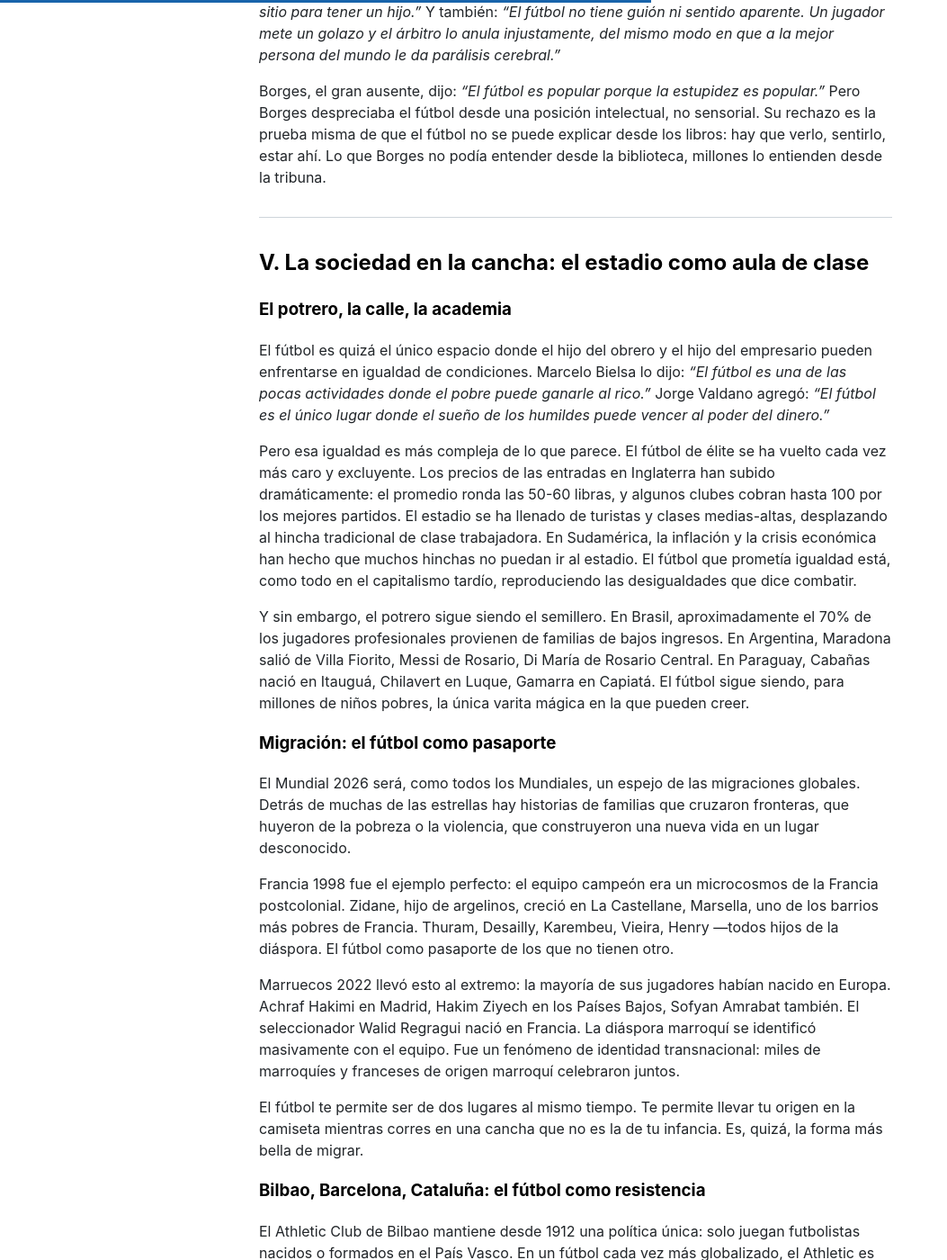
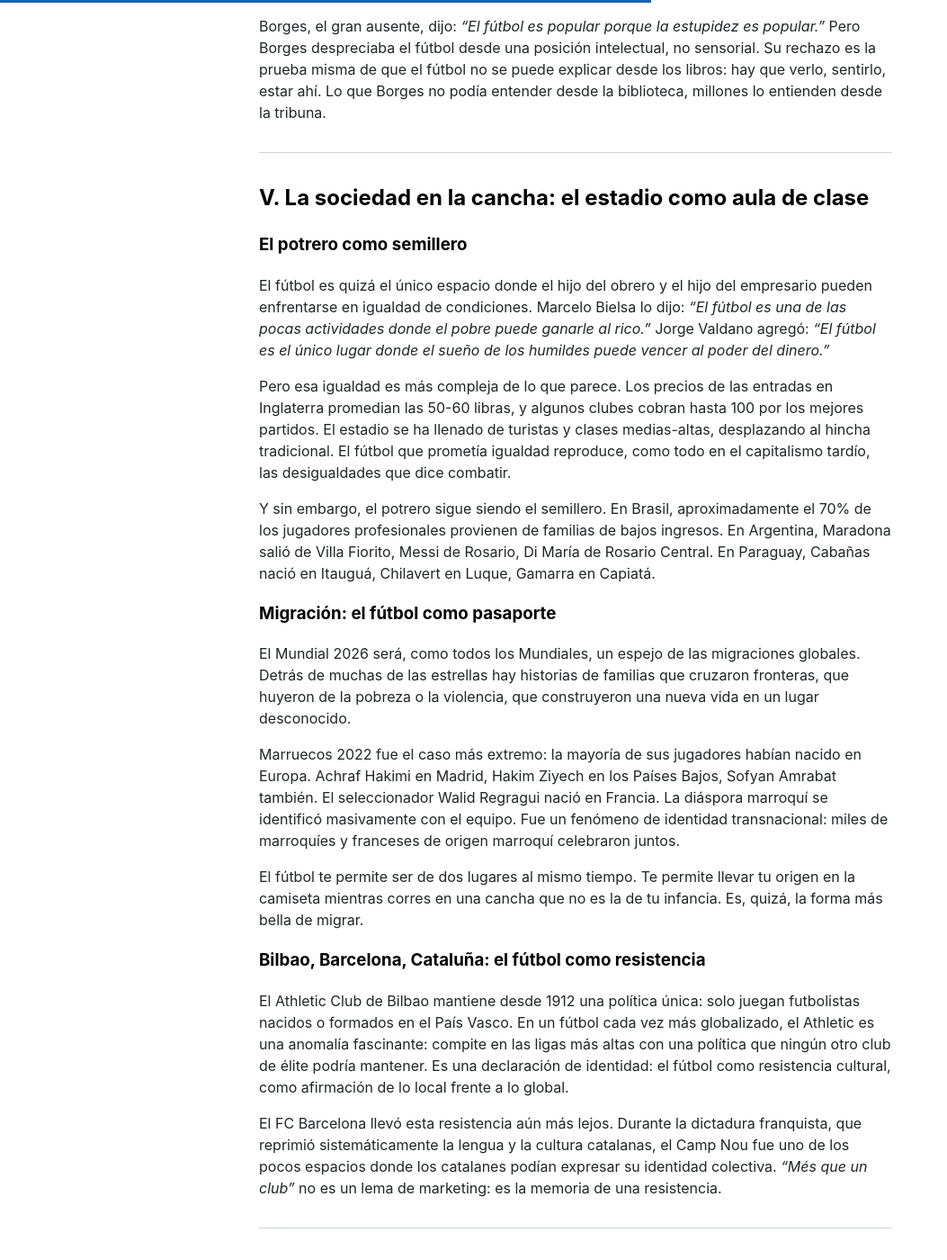
Before and after one commit to miravosqueinteresante/muchotexto.net, a Jekyll site: the page built from _posts/2026-06-10-que-es-realmente-el-futbol.md, in a window 1280 px wide and 1400 px high, scrolled down 8838 px. Shown: the whole window at 90% size, without its empty margins (0-1053 px from the left). Built offline with Jekyll 4.4.1, drawn with Linux system fonts in a browser that asks for light colours; nearby versions of some CDN libraries; comment, search, counter and statistics services are not loaded; some of the changed text lies outside the part shown.

Commit message:
✍️ Edición profesional: apertura más directa, elimino duplicados (Fontanarrosa, Francia 1998, varita mágica), heading coherente, prosa más ajustada

```diff
--- a/_posts/2026-06-10-que-es-realmente-el-futbol.md
+++ b/_posts/2026-06-10-que-es-realmente-el-futbol.md
@@ -6,7 +6,7 @@ categories: blog
 tags: fútbol filosofía historia cultura sociedad mundial-2026 paraguay galeano identidad
 ---
 
-La pregunta parece simple, casi ingenua. Cinco palabras que cualquier persona respondería sin dudar: once contra once, una pelota, dos arcos, noventa minutos. Y sin embargo, cuanto más se la piensa, menos se deja atrapar. Porque el fútbol no es un deporte. O no es solo un deporte. Es una religión sin catedral, una guerra sin fusiles, un idioma que no necesita traducción. Es, como dijo Eduardo Galeano, *"la única varita mágica en la que puede creer el niño pobre"*. Es, sobre todo, un espejo de todo lo que somos. Y cuando uno se para frente a ese espejo, lo que ve no siempre es cómodo.
+La pregunta parece simple, casi ingenua. Once contra once, una pelota, dos arcos, noventa minutos. Pero cuanto más se la piensa, menos se deja atrapar. Porque el fútbol no es un deporte: es una religión sin catedral, una guerra sin fusiles, un idioma que no necesita traducción. Es, como dijo Eduardo Galeano, *"la única varita mágica en la que puede creer el niño pobre"*. Sobre todo, es un espejo de todo lo que somos. Y cuando uno se para frente a ese espejo, lo que ve no siempre es cómodo.
 
 ---
 
@@ -18,7 +18,7 @@ Simon Critchley, filósofo de la New School de Nueva York, escribió en *What We
 
 Los 90 minutos de un partido no son 90 minutos. Son una vida entera comprimida en una hora y media. Se puede pasar de la euforia a la desesperación, del aburrimiento al éxtasis, de la esperanza a la derrota irrevocable. El tiempo no es homogéneo: hay momentos de aceleración vertiginosa —un contragolpe— y momentos de estancamiento perpetuo —los últimos minutos defendiendo un resultado. Como dice Critchley, en ciertos partidos dominados por el catenaccio, *"el tiempo se vuelve maleable, plástico, elástico"*.
 
-El tiempo de descuento es una invención que debería fascinar a los filósofos. No es un simple ajuste técnico: es una categoría ontológica. Son minutos que se añaden porque el tiempo no fue realmente tiempo: el tiempo perdido en celebraciones, lesiones, cambios, se recupera al final. Pero ese tiempo recuperado no es el mismo tiempo que se perdió. Es un tiempo cargado de significado, de urgencia, de finalidad. Antes del Mundial de Qatar 2022, Pierluigi Collina, presidente del Comité de Árbitros de la FIFA, anunció que los árbitros añadirían con precisión el tiempo perdido en celebraciones de goles, sustituciones y asistencias médicas. En el partido Inglaterra-Irán de ese Mundial hubo 28 minutos de descuento total, repartidos entre ambos tiempos. La reacción del público fue de asombro: ¿cómo pueden ser casi media hora? Porque el tiempo perdido es también tiempo, y debe ser restituido.
+El tiempo de descuento es una invención que debería fascinar a los filósofos. No es un simple ajuste técnico: es una categoría ontológica. Son minutos que se añaden porque el tiempo no fue realmente tiempo. Las celebraciones, lesiones, cambios — todo eso se recupera al final. Pero ese tiempo recuperado no es el mismo que se perdió. Es un tiempo cargado de significado, de urgencia, de finalidad. Antes de Qatar 2022, Pierluigi Collina anunció que los árbitros añadirían con precisión el tiempo perdido en goles, sustituciones y asistencias médicas. En el partido Inglaterra-Irán hubo 28 minutos de descuento. La reacción del público fue de asombro: ¿cómo pueden ser casi media hora? Porque el tiempo perdido es también tiempo, y debe ser restituido.
 
 Heidegger definió la existencia humana como "ser-para-la-muerte": somos el único ser que sabe que va a morir, y es esa conciencia la que nos permite vivir auténticamente. Cada partido de fútbol es un pequeño ensayo de la muerte. Tiene un final inevitable, y sabemos cuándo llegará. El tiempo corre, el reloj avanza, y no hay prórroga posible para la vida. El hincha sabe que el partido terminará, que su equipo perderá la ventaja tarde o temprano, que el ciclo de campeonatos se cierra. Pero esa conciencia de la finitud es lo que da intensidad a cada minuto.
 
@@ -162,21 +162,19 @@ Borges, el gran ausente, dijo: *"El fútbol es popular porque la estupidez es po
 
 ## V. La sociedad en la cancha: el estadio como aula de clase
 
-### El potrero, la calle, la academia
+### El potrero como semillero
 
 El fútbol es quizá el único espacio donde el hijo del obrero y el hijo del empresario pueden enfrentarse en igualdad de condiciones. Marcelo Bielsa lo dijo: *"El fútbol es una de las pocas actividades donde el pobre puede ganarle al rico."* Jorge Valdano agregó: *"El fútbol es el único lugar donde el sueño de los humildes puede vencer al poder del dinero."*
 
-Pero esa igualdad es más compleja de lo que parece. El fútbol de élite se ha vuelto cada vez más caro y excluyente. Los precios de las entradas en Inglaterra han subido dramáticamente: el promedio ronda las 50-60 libras, y algunos clubes cobran hasta 100 por los mejores partidos. El estadio se ha llenado de turistas y clases medias-altas, desplazando al hincha tradicional de clase trabajadora. En Sudamérica, la inflación y la crisis económica han hecho que muchos hinchas no puedan ir al estadio. El fútbol que prometía igualdad está, como todo en el capitalismo tardío, reproduciendo las desigualdades que dice combatir.
+Pero esa igualdad es más compleja de lo que parece. Los precios de las entradas en Inglaterra promedian las 50-60 libras, y algunos clubes cobran hasta 100 por los mejores partidos. El estadio se ha llenado de turistas y clases medias-altas, desplazando al hincha tradicional. El fútbol que prometía igualdad reproduce, como todo en el capitalismo tardío, las desigualdades que dice combatir.
 
-Y sin embargo, el potrero sigue siendo el semillero. En Brasil, aproximadamente el 70% de los jugadores profesionales provienen de familias de bajos ingresos. En Argentina, Maradona salió de Villa Fiorito, Messi de Rosario, Di María de Rosario Central. En Paraguay, Cabañas nació en Itauguá, Chilavert en Luque, Gamarra en Capiatá. El fútbol sigue siendo, para millones de niños pobres, la única varita mágica en la que pueden creer.
+Y sin embargo, el potrero sigue siendo el semillero. En Brasil, aproximadamente el 70% de los jugadores profesionales provienen de familias de bajos ingresos. En Argentina, Maradona salió de Villa Fiorito, Messi de Rosario, Di María de Rosario Central. En Paraguay, Cabañas nació en Itauguá, Chilavert en Luque, Gamarra en Capiatá.
 
 ### Migración: el fútbol como pasaporte
 
 El Mundial 2026 será, como todos los Mundiales, un espejo de las migraciones globales. Detrás de muchas de las estrellas hay historias de familias que cruzaron fronteras, que huyeron de la pobreza o la violencia, que construyeron una nueva vida en un lugar desconocido.
 
-Francia 1998 fue el ejemplo perfecto: el equipo campeón era un microcosmos de la Francia postcolonial. Zidane, hijo de argelinos, creció en La Castellane, Marsella, uno de los barrios más pobres de Francia. Thuram, Desailly, Karembeu, Vieira, Henry —todos hijos de la diáspora. El fútbol como pasaporte de los que no tienen otro.
-
-Marruecos 2022 llevó esto al extremo: la mayoría de sus jugadores habían nacido en Europa. Achraf Hakimi en Madrid, Hakim Ziyech en los Países Bajos, Sofyan Amrabat también. El seleccionador Walid Regragui nació en Francia. La diáspora marroquí se identificó masivamente con el equipo. Fue un fenómeno de identidad transnacional: miles de marroquíes y franceses de origen marroquí celebraron juntos.
+Marruecos 2022 fue el caso más extremo: la mayoría de sus jugadores habían nacido en Europa. Achraf Hakimi en Madrid, Hakim Ziyech en los Países Bajos, Sofyan Amrabat también. El seleccionador Walid Regragui nació en Francia. La diáspora marroquí se identificó masivamente con el equipo. Fue un fenómeno de identidad transnacional: miles de marroquíes y franceses de origen marroquí celebraron juntos.
 
 El fútbol te permite ser de dos lugares al mismo tiempo. Te permite llevar tu origen en la camiseta mientras corres en una cancha que no es la de tu infancia. Es, quizá, la forma más bella de migrar.
 
@@ -270,9 +268,9 @@ Estudios de neuroimagen han demostrado que la respuesta cerebral del hincha es m
 
 ### La transmisión generacional
 
-El club se hereda del padre, del abuelo, del tío. No se elige: se recibe como un legado. Fontanarrosa lo explicó con la sencillez de quien sabe de qué habla: *"Uno se hace hincha de un equipo por razones absurdas. Yo soy de Central porque mi viejo me llevó a la cancha cuando tenía cinco años. Eso es todo. No hay ninguna razón más profunda."*
+El club se hereda del padre, del abuelo, del tío. No se elige: se recibe como un legado. Fontanarrosa lo resumió con su ironía característica: uno es hincha del club que vio de niño, sin más razón que esa.
 
-Sacheri, en sus cuentos, ha explorado esta transmisión generacional como nadie. En "Esperándolo a Tito", un hombre espera a un gran jugador que nunca llega —una metáfora de la espera infinita del hincha argentino, la expectativa perpetua del "próximo crack". En otro cuento, escribe: *"Uno no elige su equipo. Uno nace en un equipo. Como nace en una familia, en un barrio, en un país."*
+Sacheri ha explorado esta transmisión generacional como nadie. En "Esperándolo a Tito", un hombre espera a un gran jugador que nunca llega —una metáfora de la espera infinita del hincha argentino, la expectativa perpetua del "próximo crack". En otro cuento, escribe: *"Uno no elige su equipo. Uno nace en un equipo. Como nace en una familia, en un barrio, en un país."*
 
 ### El "mendigo de buen fútbol"
 
```
